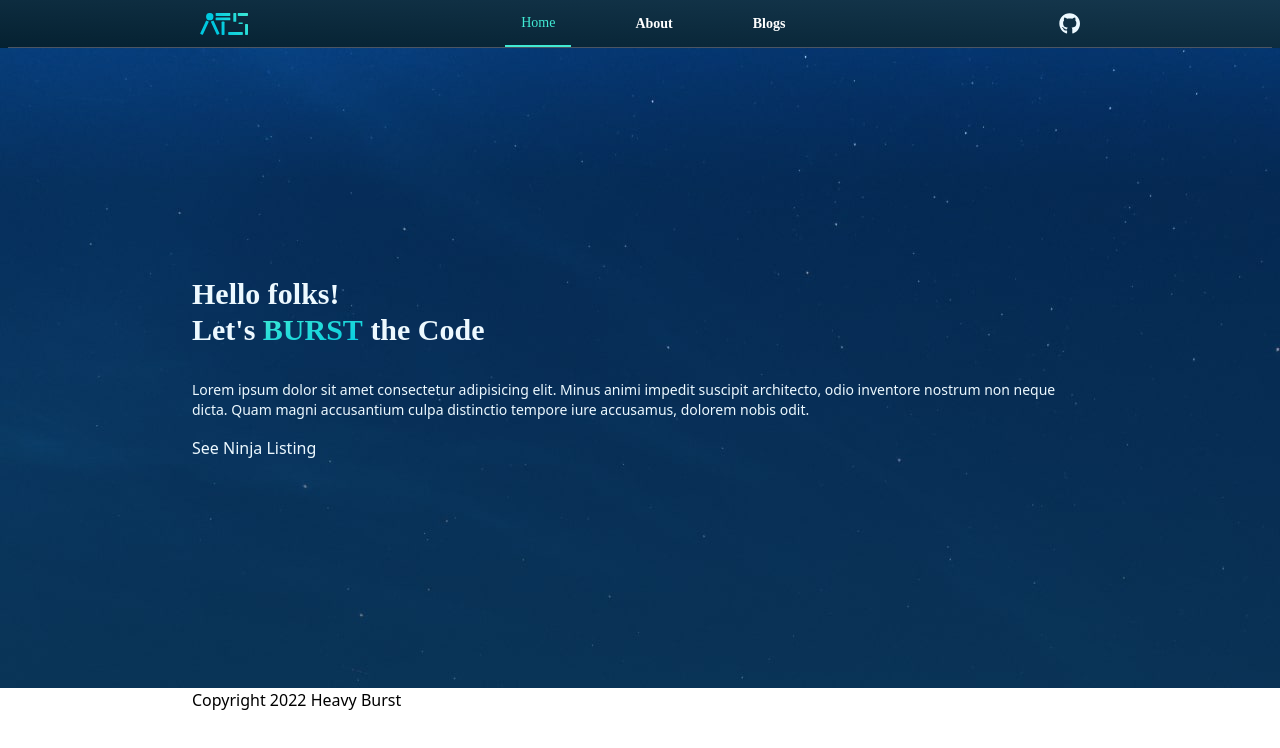
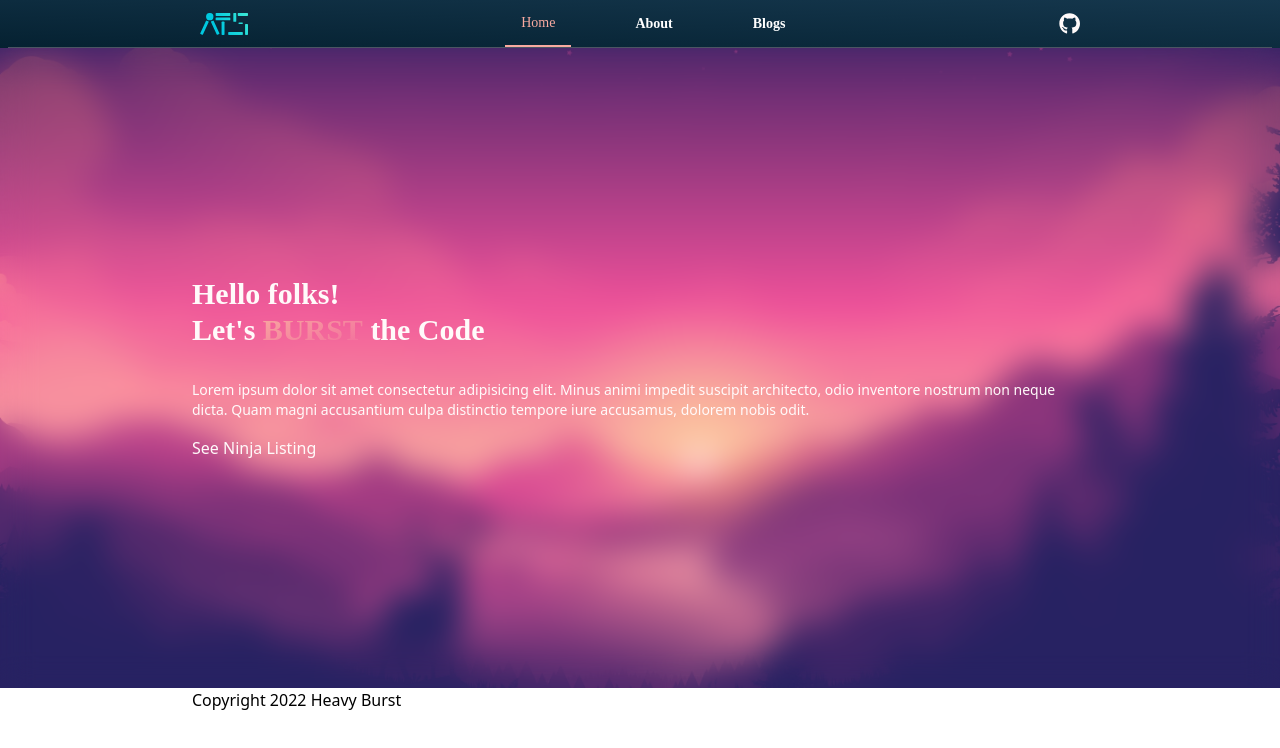
Before and after one commit to Allam0053/heavy-burst, a Next.js app: page / in a window 1280 px wide. Shown: the top 748 px of the page. Built offline with nearby package versions, Linux system fonts and the light colour scheme.

Commit message:
change theme

```diff
--- a/pages/index.tsx
+++ b/pages/index.tsx
@@ -12,13 +12,15 @@ export default function Home() {
         <title>Ninja List | Home</title>
         <meta name="keywords" content="blogs"/>
       </Head>
-      <div className={('text-cyan1 bg-no-repeat min-h-[80vh] flex flex-col justify-center px-2 md:px-20 lg:px-24 xl:px-48 ') + (windowSize.width < 768 ? 'bg-[url("/background/1.1-mobile.jpg")]' : 'bg-[url("/background/1.desktop.jpg")]')}>
+      <div className={('bg-no-repeat bg-cover bg-top ') + (windowSize.width < 768 ? 'bg-[url("/background/1.1-mobile.jpg")]' : 'bg-[url("/background/3.jpg")]')}>
+        <div className="backdrop-blur-lg w-full h-full text-cyan1 min-h-[80vh] flex flex-col justify-center px-2 md:px-20 lg:px-24 xl:px-48">
           <h1 className='font-nunito font-semibold text-3xl standard-underline w-fit'>Hello folks!</h1>
           <h1 className='font-nunito font-semibold text-3xl mb-8'>Let's <div className='inline-block text-transparent bg-clip-text bg-gradient-to-br from-cyan2 to-cyan3 uppercase font-bold hover:animate-ping z-1'> Burst </div> the Code</h1>
           <p className='text-sm'>Lorem ipsum dolor sit amet consectetur adipisicing elit. Minus animi impedit suscipit architecto, odio inventore nostrum non neque dicta. Quam magni accusantium culpa distinctio tempore iure accusamus, dolorem nobis odit.</p>
           <Link href="/blogs/">
             <a className='mt-4'>See Ninja Listing</a>
           </Link>
+        </div>
       </div>
     </>
   )
--- a/styles/globals.css
+++ b/styles/globals.css
@@ -5,7 +5,7 @@
 @import url('https://fonts.googleapis.com/css2?family=Nunito:ital,wght@0,200;0,300;0,400;0,500;0,600;0,700;0,800;0,900;1,200;1,300;1,400;1,500;1,600;1,700;1,800;1,900&display=swap');
 
 .active {
-  @apply border-b-2 border-[#41EAD4];
+  @apply border-b-2 border-cyan2;
 }
 
 /* Hide scrollbar for Chrome, Safari and Opera */
--- a/tailwind.config.js
+++ b/tailwind.config.js
@@ -6,9 +6,9 @@ module.exports = {
   theme: {
     extend: {
       colors: {
-        cyan1: '#EDF9FF',
-        cyan2: '#41EAD4',
-        cyan3: '#00C9E0'
+        cyan1: '#FFFAFA',
+        cyan2: '#F8AAA0',
+        cyan3: '#F36C9D'
       },
       fontFamily: {
         nunito: ['Nunito']
@@ -17,3 +17,14 @@ module.exports = {
   },
   plugins: [],
 }
+/**
+theme 1 (blue):
+  cyan1: '#EDF9FF',
+  cyan2: '#41EAD4',
+  cyan3: '#00C9E0'
+theme 1 (red):
+  cyan1: '#FFFAFA',
+  cyan2: '#F8AAA0',
+  cyan3: '#F36C9D'
+
+ */
```
Also changed, not shown: public/background/8.jpg (added), 1 other file (tests, documents, lock files or other folders). Lines whose indentation alone changed are shown as unchanged.
